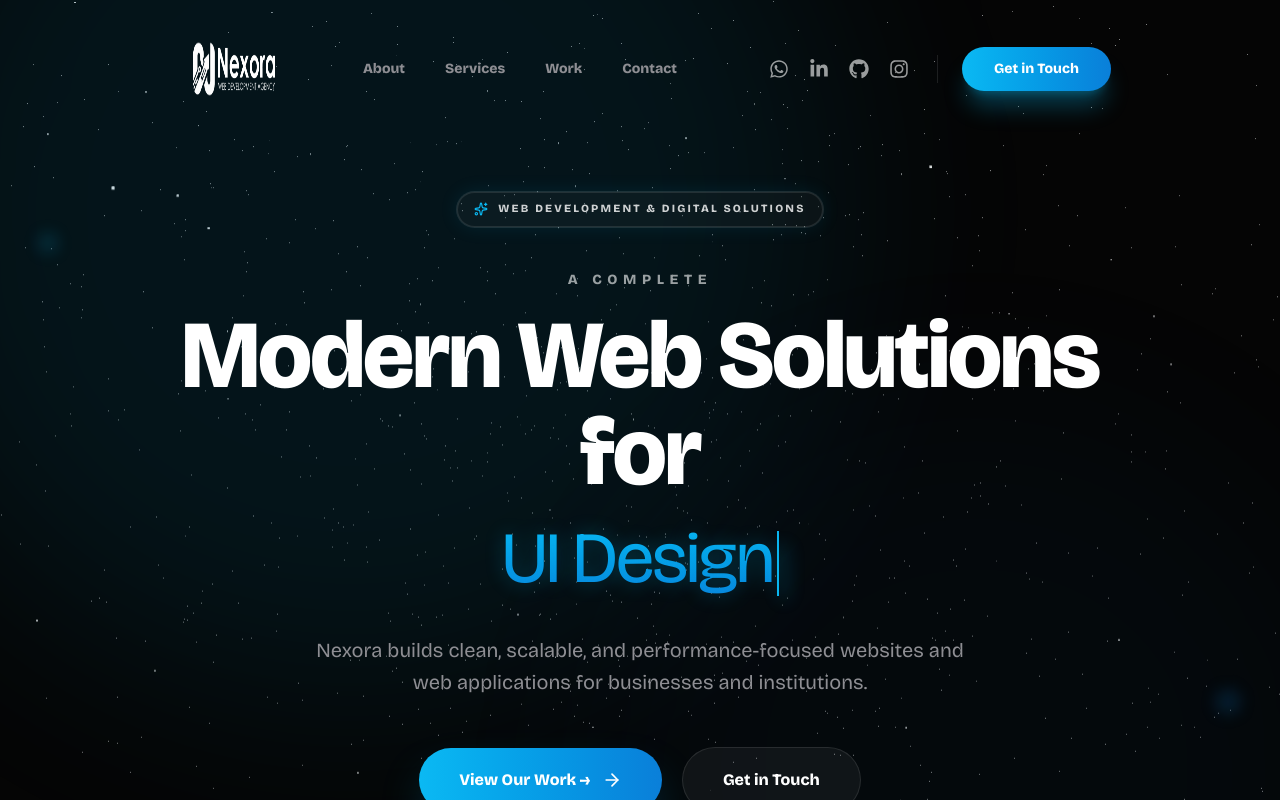
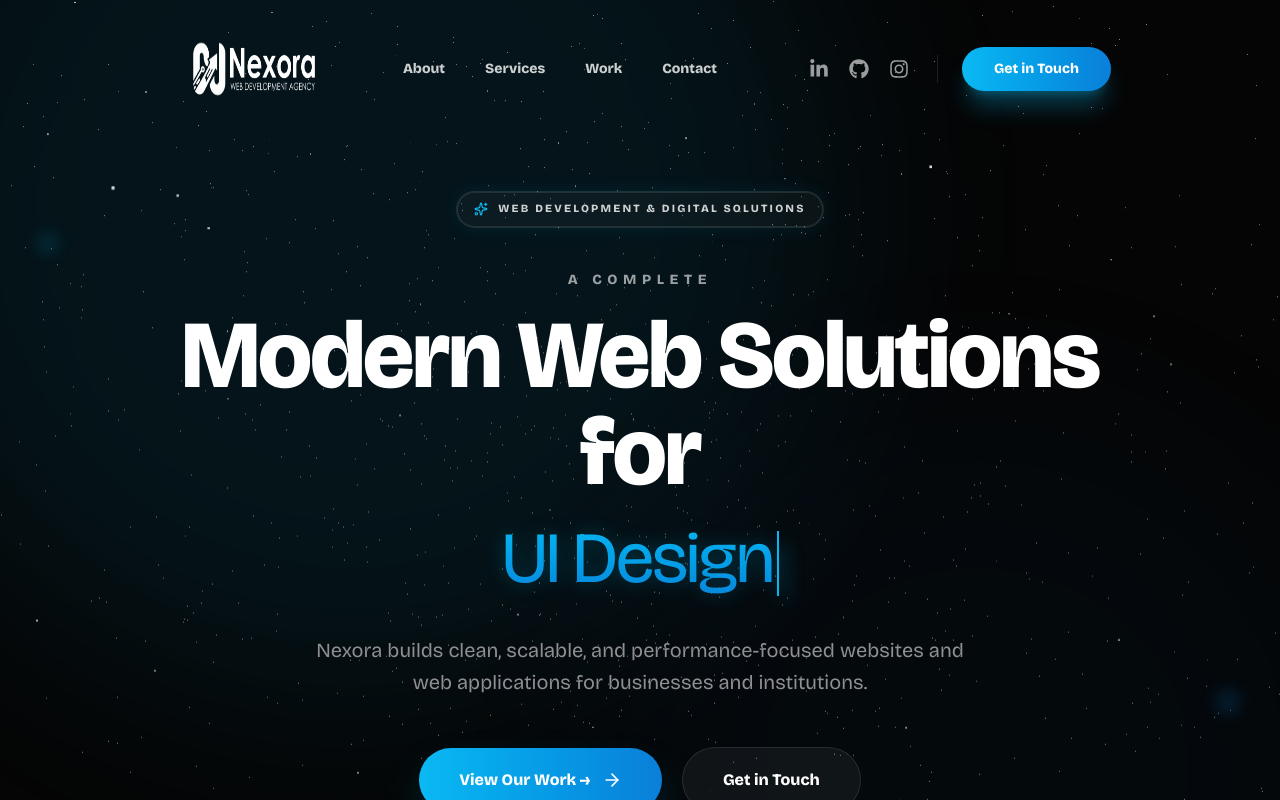
Before and after one commit to navaneethpv/nexora-agency, a Next.js app: page / in a window 1280 px wide. Shown: the top 800 px of the page. Built offline with nearby package versions, Linux system fonts and the light colour scheme.

Commit message:
feat: Enhance `AnimatedSocialIcon` with `target` and `rel` props, update Navbar social links with external URLs and new tab behavior, and adjust navigation link text color.

```diff
--- a/src/components/AnimatedSocialIcon.tsx
+++ b/src/components/AnimatedSocialIcon.tsx
@@ -7,6 +7,8 @@ interface AnimatedSocialIconProps {
     type: 'whatsapp' | 'linkedin' | 'github' | 'instagram';
     href: string;
     size?: number;
+    target?: string;
+    rel?: string;
 }
 
 const iconMap = {
@@ -16,12 +18,14 @@ const iconMap = {
     instagram: FaInstagram,
 };
 
-export const AnimatedSocialIcon = ({ type, href, size = 20 }: AnimatedSocialIconProps) => {
+export const AnimatedSocialIcon = ({ type, href, size = 20, target, rel }: AnimatedSocialIconProps) => {
     const Icon = iconMap[type];
 
     return (
         <motion.a
             href={href}
+            target={target}
+            rel={target === "_blank" ? (rel || "noopener noreferrer") : rel}
             initial={{ opacity: 0.6, scale: 1 }}
             whileHover={{
                 opacity: 1,
--- a/src/components/Navbar.tsx
+++ b/src/components/Navbar.tsx
@@ -66,7 +66,7 @@ export default function Navbar() {
                                 <Link
                                     href={link.href}
                                     onMouseEnter={() => setHoveredPath(link.href)}
-                                    className="relative px-4 py-2 text-sm font-bold text-secondary hover:text-white transition-colors duration-300 rounded-full block"
+                                    className="relative px-4 py-2 text-sm font-bold text-white/80 hover:text-white transition-colors duration-300 rounded-full block"
                                 >
                                     <span className="relative z-10">{link.name}</span>
                                     <AnimatePresence>
@@ -93,10 +93,9 @@ export default function Navbar() {
 
                     <div className="flex items-center gap-4">
                         <div className="hidden xl:flex items-center gap-3 border-r border-white/10 pr-6 mr-2">
-                            <AnimatedSocialIcon type="whatsapp" href="#" size={20} />
-                            <AnimatedSocialIcon type="linkedin" href="#" size={20} />
-                            <AnimatedSocialIcon type="github" href="#" size={20} />
-                            <AnimatedSocialIcon type="instagram" href="#" size={20} />
+                            <AnimatedSocialIcon type="linkedin" href="https://www.linkedin.com/in/navaneethpv-dev/" target="_blank" size={20} />
+                            <AnimatedSocialIcon type="github" href="https://github.com/navaneethpv" target="_blank" size={20} />
+                            <AnimatedSocialIcon type="instagram" href="https://www.instagram.com/nexoraweb.tech/" target="_blank" size={20} />
                         </div>
                         <button className="bg-accent text-white px-5 md:px-8 py-2 md:py-3 rounded-full text-xs md:text-sm font-bold hover:brightness-110 transition-all shadow-xl shadow-accent/30 active:scale-95 whitespace-nowrap bg-linear-to-r from-accent to-accent-secondary">
                             Get in Touch
```
